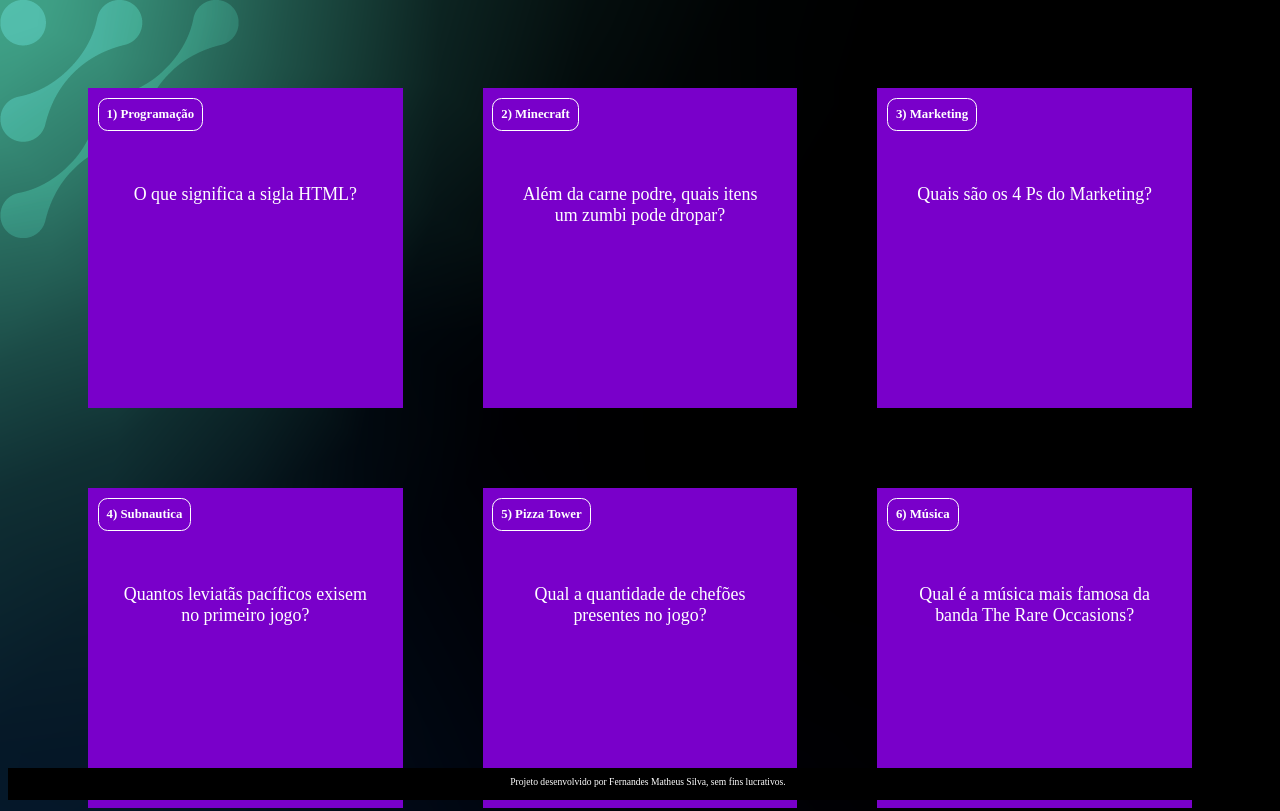
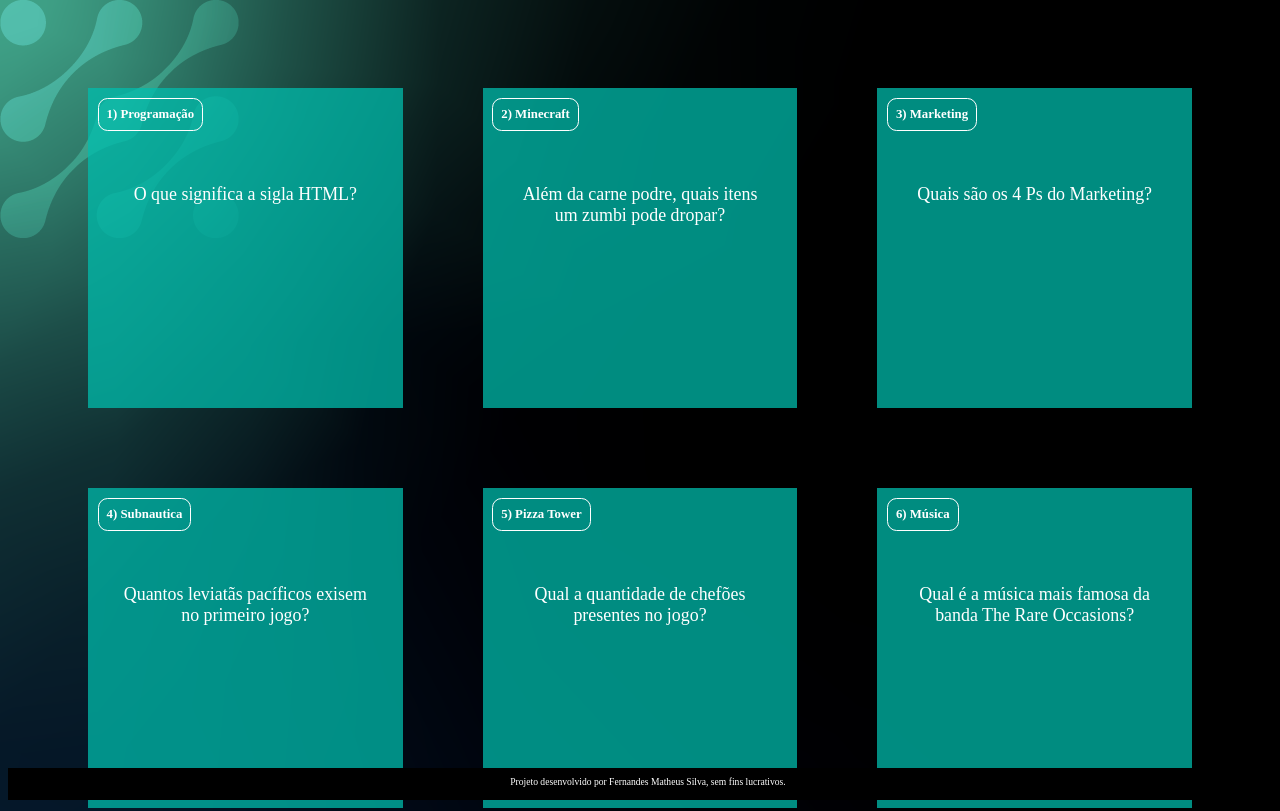
Before and after one commit to Fernandes00131/Cards, a plain HTML site: page index.html in a window 1280 px wide. Shown: the top 811 px of the page. Drawn offline with Linux system fonts and the light colour scheme.

Commit message:
Add files via upload

```diff
--- a/assets/style.css
+++ b/assets/style.css
@@ -1,6 +1,6 @@
 :root {
     --text-color: #ffffff;
-    --card-front-color: #7900ca;
+    --card-front-color: #00bdadbd;
     --card-back-color: #ffffff;
 }
 
```
